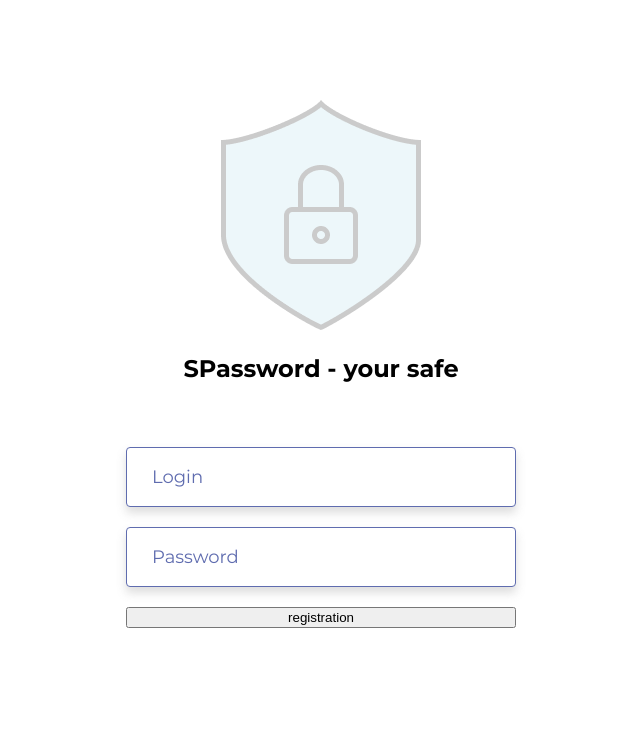
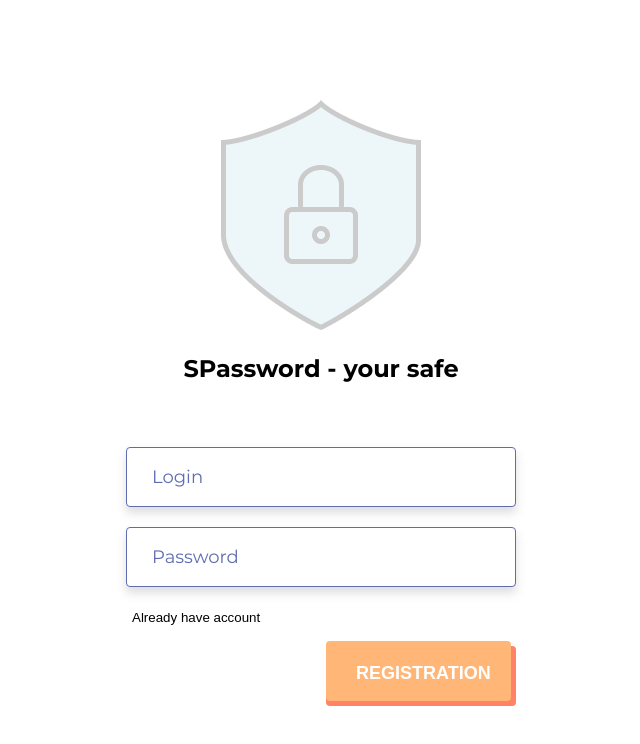
Before and after one commit to AlexandrVinogradov/SPassword-React-Redux, a React (Create React App) app: page /registration in a window 1280 px wide. Shown: the top 744 px of the page, without its empty margins (319-959 px from the left). Built offline with nearby package versions, Linux system fonts and the light colour scheme.

Commit message:
added registration component

```diff
--- a/src/components/Login/Login.module.scss
+++ b/src/components/Login/Login.module.scss
@@ -77,20 +77,6 @@
       }
     }
   }
-
-  .btn_link {
-    @include min-width($smPhoneWidth) {
-      max-width: 190px;
-      align-self: center;
-    }
-    @include min-width($tableWidth) {
-      max-width: get-vw1230(190px);
-      align-self: flex-end;
-    }
-    @include min-width(992px) {
-      max-width: 190px;
-    }
-
   .btn {
     @include min-width($smPhoneWidth) {
       background: $success-color-dark;
@@ -161,9 +147,31 @@
       }
     }
   }
+  .btn_setRegistration {
+    @include min-width($smPhoneWidth) {
+      // width: 500px;
+      // padding: 0;
+      padding-left: 30px;
+    }
+
+    // &:before {
+    //   @include min-width($smPhoneWidth) {
+    //     content: "";
+    //     background: $success-color;
+    //     display: block;
+    //     position: absolute;
+    //     left: 0px;
+    //     z-index: -1;
+    //     border-radius: 4px;
+
+    //     height: 50px;
+    //     bottom: 5px;
+    //     // width: 400px;
+    //   }
+    // }
+  }
   .registration_btn {
     background: none;
     border: none;
   }
 }
-}
--- a/src/components/Login/Login.tsx
+++ b/src/components/Login/Login.tsx
@@ -41,17 +41,15 @@ const LoginForm = (props: any) => {
       <Field placeholder={t('placeholderLogin')} component={Input} name='loginInputValue' autoFocus='true' />
       <Field placeholder={t('placeholderPassword')} component={Input} name='passwordInputValue' />
 
-      {/* <NavLink to='/main' className={style.btn_link}> */}
-        <button onClick={handleSubmit} className={style.registration_btn} type='button'>
-          {t('Login')}
+      <NavLink to='/registration'>
+        <button className={style.registration_btn} type='button'>
+          {t('Registration')}
         </button>
-      {/* </NavLink> */}
+      </NavLink>
 
-      {/* <NavLink to='/registration' className={style.btn_link}>
-        <button className={style.btn} type='button'>
-          {t('Login')}
-        </button>
-      </NavLink> */}
+      <button onClick={handleSubmit} className={style.btn} type='button'>
+        {t('Login')}
+      </button>
     </form>
   )
 }
--- a/src/components/Login/Registration.tsx
+++ b/src/components/Login/Registration.tsx
@@ -1,42 +1,5 @@
-// import React from 'react'
-// import { NavLink } from 'react-router-dom'
-// import { useTranslation } from 'react-i18next'
-// import shield from '../../img/shield.png'
-// import style from './Login.module.scss'
-
-// const Registration: React.FC = () => {
-//   const { t } = useTranslation()
-
-//   return (
-//     <div className={style.Login}>
-//       <img className={style.shield} src={shield} alt='shield' />
-//       <span className={style.title}>SPassword - {t('your safe')}</span>
-
-//       <input className={style.input} placeholder={t('placeholderLogin')} />
-//       <input className={style.input} type='password' placeholder={t('placeholderPassword')} />
-
-//       <NavLink to='/login' className={style.btn_link}>
-//         <button className={style.registration_btn} type='button'>
-//           {t('Already have account')}
-//         </button>
-//       </NavLink>
-
-//       <NavLink to='/main' className={style.btn_link}>
-//         <button className={style.btn} type='button'>
-//           {t('Registration')}
-//         </button>
-//       </NavLink>
-
-
-//     </div>
-//   )
-// }
-
-// export default (Registration)
-
-
 import React from 'react'
-import { NavLink } from 'react-router-dom'
+import { NavLink, Redirect } from 'react-router-dom'
 import { useTranslation } from 'react-i18next'
 import { reduxForm, Field } from 'redux-form'
 import shield from '../../img/shield.png'
@@ -48,11 +11,15 @@ import { Input } from '../common/FormsControls/FormControls'
 // }
 
 const Login = (props: any) => {
-  const { login } = props
+  const { login, initialValues, isAuth } = props
   const { t } = useTranslation()
 
   const onSubmit = (formData: any) => {
     login(formData.loginInputValue, formData.passwordInputValue)
+  }
+
+  if (isAuth === true) {
+    return <Redirect to='/main' />
   }
 
   return (
@@ -60,7 +27,7 @@ const Login = (props: any) => {
       <img className={style.shield} src={shield} alt='shield' />
       <span className={style.title}>SPassword - {t('your safe')}</span>
 
-      <LoginReduxForm onSubmit={onSubmit} />
+      <LoginReduxForm onSubmit={onSubmit} initialValues={initialValues} />
     </div>
   )
 }
@@ -74,17 +41,15 @@ const LoginForm = (props: any) => {
       <Field placeholder={t('placeholderLogin')} component={Input} name='loginInputValue' autoFocus='true' />
       <Field placeholder={t('placeholderPassword')} component={Input} name='passwordInputValue' />
 
-      {/* <NavLink to='/registration' className={style.btn_link}> */}
-        <button onClick={handleSubmit} className={style.registration_btn} type='button'>
-          {t('registration')}
+      <NavLink to='/login'>
+        <button className={style.registration_btn} type='button'>
+          {t('Already have account')}
         </button>
-      {/* </NavLink> */}
+      </NavLink>
 
-      {/* <NavLink to='/main' className={style.btn_link}>
-        <button className={style.btn} type='button'>
-          {t('Login')}
-        </button>
-      </NavLink> */}
+      <button onClick={handleSubmit} className={`${style.btn} ${style.btn_setRegistration}`} type='button'>
+        {t('Registration')}
+      </button>
     </form>
   )
 }
--- a/src/components/Main/AcceptModal/AcceptModal.tsx
+++ b/src/components/Main/AcceptModal/AcceptModal.tsx
@@ -5,15 +5,12 @@ import style from './AcceptModal.module.scss'
 type AcceptModalPropsType = {
   title: string,
   isShowAcceptModal: (toggle: boolean) => void,
-  deleteGroup: (title: string) => void,
   selectedGroupId: string,
   deleteGroupFetch: (uuid: string, title: string) => void,
-  getGroupsFetch: () => void,
-
 }
 
 const AcceptModal: React.FC<AcceptModalPropsType> = (props: AcceptModalPropsType) => {
-  const { title, isShowAcceptModal, deleteGroup, getGroupsFetch, selectedGroupId, deleteGroupFetch } = props
+  const { title, isShowAcceptModal, selectedGroupId, deleteGroupFetch } = props
   const { t } = useTranslation()
 
   const handleCloseAcceptModal = () => {
--- a/src/components/Main/Interface/Interface.tsx
+++ b/src/components/Main/Interface/Interface.tsx
@@ -22,8 +22,7 @@ type InterfacePropsTypes = {
   isEditMode: boolean,
   isMobileNavList: (toggle: boolean) => void,
   email: string | null,
-  deleteGroupFetch: (uuid: string, title: string) => void
-  getGroupsFetch: () => void,
+  deleteGroupFetch: (uuid: string, title: string) => void,
   updateLoginFetch: (uuid: string, name: string, login: any) => void,
 }
 
@@ -42,8 +41,7 @@ const Interface: React.FC<InterfacePropsTypesWithTranslation> = (props: Interfac
     isMobileNavList,
     email,
     deleteGroupFetch,
-    getGroupsFetch,
-    updateLoginFetch
+    updateLoginFetch,
   } = props
 
   const [showAcceptModal, isShowAcceptModal] = useState(false)
@@ -106,9 +104,7 @@ const Interface: React.FC<InterfacePropsTypesWithTranslation> = (props: Interfac
           selectedGroupId={selectedGroupId}
           deleteGroupFetch={deleteGroupFetch}
           title={title}
-          deleteGroup={deleteGroup}
           isShowAcceptModal={isShowAcceptModal}
-          getGroupsFetch={getGroupsFetch}
         />
       ) : null}
 
--- a/src/components/Main/Main.tsx
+++ b/src/components/Main/Main.tsx
@@ -88,6 +88,7 @@ const Main: React.FC<MainPropsTypes> = (props: MainPropsTypes) => {
           handleCloseModal={handleCloseModal}
           onAddGroup={onAddGroup}
           createGroupFetch={createGroupFetch}
+          getGroupsFetch={getGroupsFetch}
         />
       ) : null}
 
@@ -136,7 +137,6 @@ const Main: React.FC<MainPropsTypes> = (props: MainPropsTypes) => {
         isMobileNavList={isMobileNavList}
         email={email}
         deleteGroupFetch={deleteGroupFetch}
-        getGroupsFetch={getGroupsFetch}
         updateLoginFetch={updateLoginFetch}
       />
     </main>
--- a/src/components/Main/ModalAdd/ModalAdd.tsx
+++ b/src/components/Main/ModalAdd/ModalAdd.tsx
@@ -13,15 +13,17 @@ type ModalAddPropsTypes = {
   onAddGroup: (group: string) => void,
   toggleModal: (toggle: boolean) => void,
   createGroupFetch: (name: string) => void,
+  getGroupsFetch: () => void,
 }
 
 // MODALADD
 const ModalAdd: React.FC<ModalAddPropsTypes> = (props: ModalAddPropsTypes) => {
-  const { handleCloseModal, onAddGroup, toggleModal, createGroupFetch } = props
+  const { handleCloseModal, onAddGroup, toggleModal, createGroupFetch, getGroupsFetch } = props
 
   const addAndSelectGroup = (value: any) => {
     onAddGroup(value)
     createGroupFetch(value.customInput)
+    getGroupsFetch()
   }
   const closeModalOnEsc = (e: any) => {
     if (e.keyCode === 27) {
--- a/src/components/Main/NavListBar/NavListBar.tsx
+++ b/src/components/Main/NavListBar/NavListBar.tsx
@@ -12,7 +12,7 @@ type NavListBarPropsType = {
 
 type GroupPropsTypes = {
   name: string,
-login: string | null,
+  login: string | null,
   password: string | null,
   editModeToggle: (toggle: boolean) => void,
   isMobileNavList: any,
@@ -62,6 +62,8 @@ const Group: React.FC<GroupPropsTypes> = (props: GroupPropsTypes) => {
     isMobileNavList(false)
     if (!login && !password) {
       editModeToggle(true)
+    } else {
+      editModeToggle(false)
     }
   }
 
--- a/src/public/locales/en/translation.json
+++ b/src/public/locales/en/translation.json
@@ -16,5 +16,7 @@
   "no": "Oh, no",
   "Enter login": "Enter login",
   "Enter password": "Enter password",
-  "Edit": "Edit"
+  "Edit": "Edit",
+  "Registration": "Registration",
+  "Already have account": "Already have account"
 }
--- a/src/public/locales/ru/translation.json
+++ b/src/public/locales/ru/translation.json
@@ -16,5 +16,7 @@
   "no": "Ох, нет",
   "Enter login": "Введите логин",
   "Enter password": "Введите пароль",
-  "Edit": "Ввод"
+  "Edit": "Ввод",
+  "Registration": "Регистрация",
+  "Already have account": "Войти в существующий аккаунт"
 }
```
Lines whose indentation alone changed are shown as unchanged.
